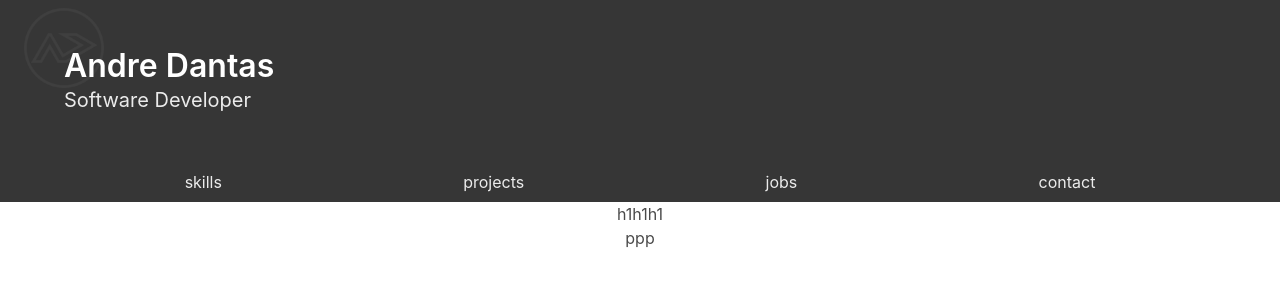
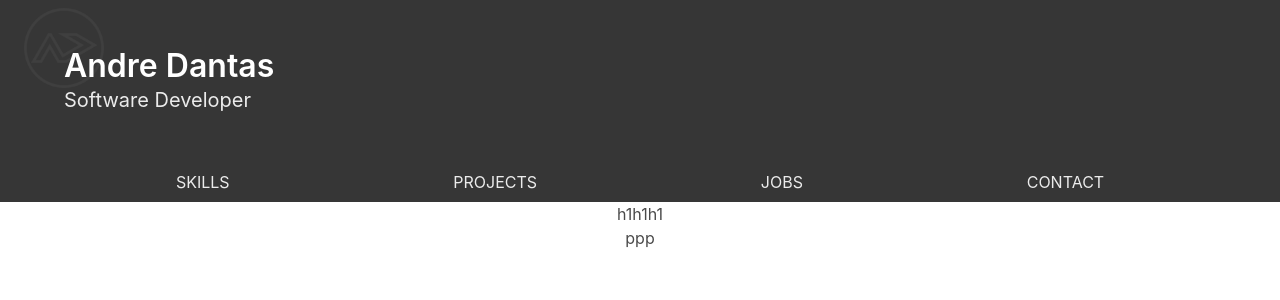
Before and after one commit to andre-lima/Personal-Website, an Angular app: page / in a window 1280 px wide. Shown: the top 300 px of the page. Built offline with nearby package versions, Linux system fonts and the light colour scheme.

Commit message:
Uppercasing links

```diff
--- a/src/app/components/header-nav/header-nav.component.html
+++ b/src/app/components/header-nav/header-nav.component.html
@@ -1,9 +1,9 @@
-<div class="hero-foot">
+<div class="header__nav hero-foot">
   <nav class="tabs is-boxed is-fullwidth">
     <div class="container">
       <ul>
         <li *ngFor="let link of navLinks">
-          <a>{{ link }}</a>
+          <a class="header__link">{{ link }}</a>
         </li>
       </ul>
     </div>
--- a/src/app/components/header-nav/header-nav.component.scss
+++ b/src/app/components/header-nav/header-nav.component.scss
@@ -0,0 +1,5 @@
+.header {
+  &__link {
+    text-transform: uppercase;
+  }
+}
--- a/src/app/components/header-nav/header-nav.component.ts
+++ b/src/app/components/header-nav/header-nav.component.ts
@@ -16,7 +16,6 @@ export class HeaderNavComponent implements OnInit {
 
   ngOnInit() {
     this.navLinks = Object.keys(this.dataService.getData()).filter(item => item !== 'personal');
-    console.log(this.navLinks);
   }
 
 }
```
